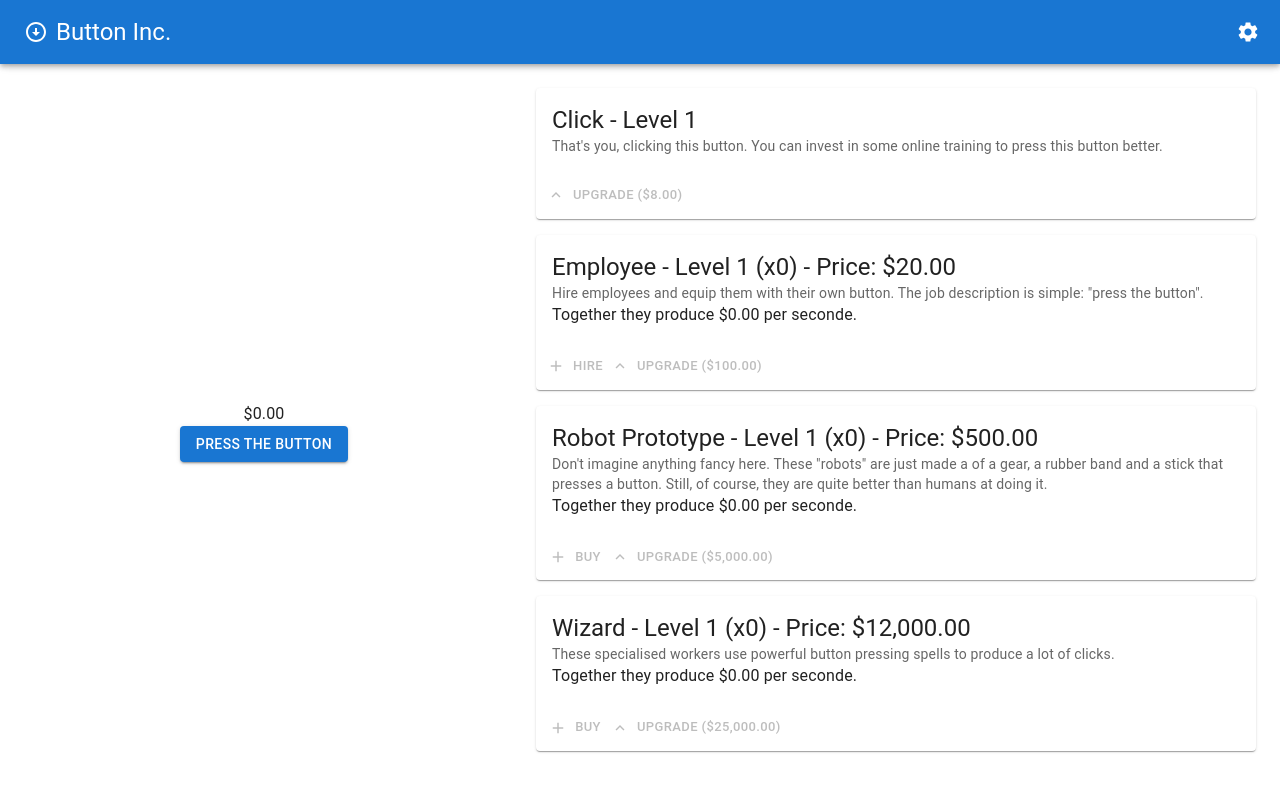
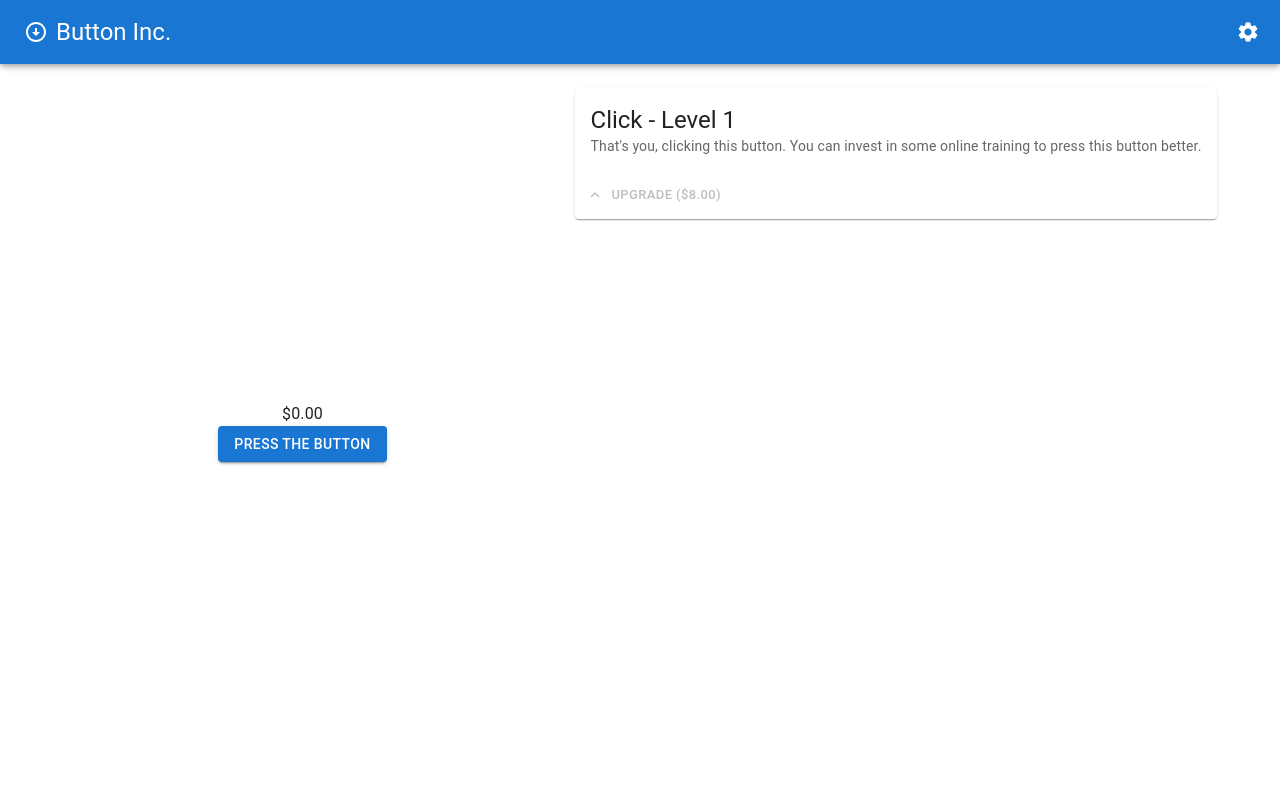
Before and after one commit to DrKabum/auto-clicker-game, a React (Vite) app: page / in a window 1280 px wide. Shown: the top 792 px of the page. Built offline with nearby package versions, Linux system fonts and the light colour scheme.

Commit message:
display items only if available

```diff
--- a/src/components/upgradableCard.tsx
+++ b/src/components/upgradableCard.tsx
@@ -8,7 +8,7 @@ import {
 } from '@mui/material'
 import KeyboardArrowUpIcon from '@mui/icons-material/KeyboardArrowUp'
 import AddIcon from '@mui/icons-material/Add'
-import React from 'react'
+import React, { useEffect, useState } from 'react'
 import { currencyFormat } from '../utils/utils'
 import { Upgradable } from '../classes/upgradable'
 
@@ -36,7 +36,12 @@ export function UpgradableCard({
   }
 
   return (
-    <Card sx={{ margin: '1em' }}>
+    <Card
+      sx={{
+        margin: '1em',
+        display: upgradable.isAvailable(money) ? 'block' : 'none',
+      }}
+    >
       <CardContent>
         <Typography variant='h5' component='div'>
           {upgradable.name} - Level {upgradable.level + 1}{' '}
```
